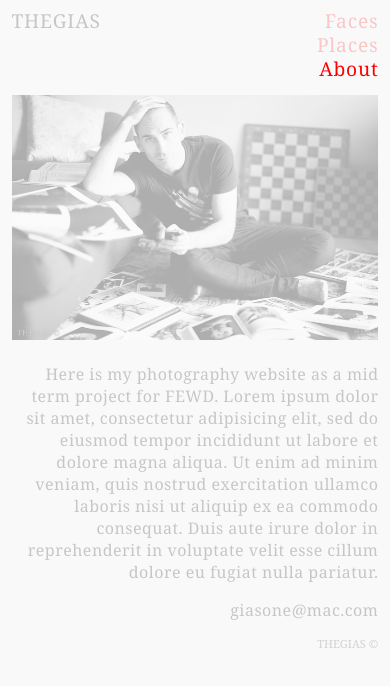
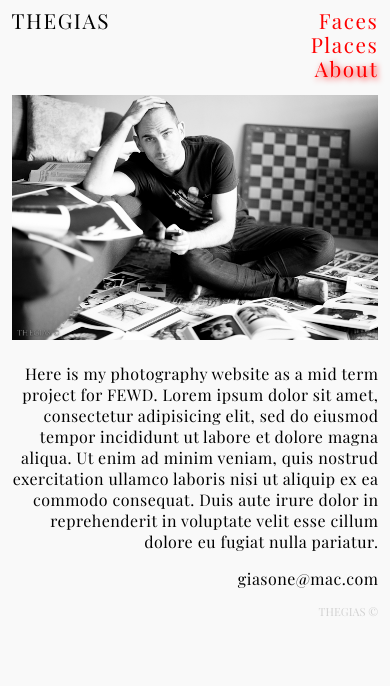
Before and after one commit to oneGias/THEGIAS-photography, a plain HTML site: page about.html in a window 390 px wide. Drawn offline with nearby package versions, Linux system fonts and the light colour scheme.

Commit message:
added Play Fair font, replaced opacity with text-shadow

```diff
--- a/about.html
+++ b/about.html
@@ -1,6 +1,7 @@
 <!doctype html>
 <html lang="en">
 	<head>
+		<link href='http://fonts.googleapis.com/css?family=Playfair+Display' rel='stylesheet' type='text/css'>
 		<meta charset="utf-8">
 		<meta name="description" content="Thegias photography, online portfolio">
 		<meta name="keywords" content="Giasone, Salati, Thegias, photo, photography, portfolio">
--- a/css/style.css
+++ b/css/style.css
@@ -4,7 +4,7 @@
 
 body {
 	background: rgb(249,249,249);
-	font-family: georgia,palatino,Arial,serif;
+	font-family: 'Playfair Display','Averia Serif Libre',georgia,palatino,Arial,serif;
 	font-size: 16px; /* default font size for your site */
 }
 
@@ -30,22 +30,23 @@ nav ul li a {
 	display: block;
 	text-decoration: none;
 	margin-bottom: 0.4rem;
-	opacity: 0.2;
 	color: black;
 	font-size: 1.4rem;
-	letter-spacing:0.15rem;
+	letter-spacing:0.2rem;
 }
 
 nav .menu li a {
 	color: red;
+	font-size: 1.3rem;
+	letter-spacing:0.1rem;
 }
 
 nav ul li a:hover {
-	opacity: 0.6;
+	text-shadow: 1px 1px 10px;
 }
 
 header .selected {
-	opacity: 1;
+	text-shadow: 2px 2px 6px;
 }
 
 
@@ -69,32 +70,32 @@ header .selected {
 	float: left;
 	margin: 1%;
 	width: 98%;
-	opacity: 0.3;
+	opacity: 1;
 }
 
 .twophotos li img{
 	float: left;
 	margin: 1%;
 	width: 48%;
-	opacity: 0.3;
+	opacity: 1;
 }
 
 .threephotos li img{
 	float: left;
 	margin: 1%;
 	width: 31.3%;
-	opacity: 0.3;
+	opacity: 1;
 }
 
 .fourphotos li img{
 	float: left;
 	margin: 1%;
 	width: 23%;
-	opacity: 0.3;
+	opacity: 1;
 }
 
 a:hover img{
-	opacity: 1;
+	opacity: 0.7;
 }
 
 /*****************************/
@@ -105,7 +106,7 @@ a:hover img{
 	float: left;
 	margin: 1%;
 	width: 98%;
-	opacity: 0.2;
+	opacity: 1;
 	font-size: 1.1rem;
 	letter-spacing:0.05rem;
 	text-align: right;
@@ -117,12 +118,12 @@ a:hover img{
 }
 
 #bio:hover{
-	opacity: 1;
+	opacity: 0.7;
 }
 
 #bio a:hover{
 	text-decoration: underline;
-	opacity: 1;
+	opacity: 0.7;
 }
 
 
@@ -145,7 +146,7 @@ footer p {
 /*       Media queries       */
 /*****************************/
 
-@media (max-width: 700px) {
+@media (max-width: 767px) {
 	header {
 		position: static;
 		width: 96%;
@@ -155,8 +156,8 @@ footer p {
 	nav ul li a {
 		display: inline-block;
 		float: right;
-		font-size: 1.2rem;
-		letter-spacing:0.05rem;
+		font-size: 1.3rem;
+		letter-spacing:0.1rem;
 		line-height: 1.1rem;
 	}
 
@@ -165,9 +166,14 @@ footer p {
 		margin-left: 1%;
 	}
 
+	nav .menu {
+		font-size: 1.2rem;
+		letter-spacing:0.1rem;
+	}
+
 	.menu {
+		float: right;
 		margin-right: 1%;
-		float: right;
 	}
 
 	#portfolio {
@@ -176,15 +182,10 @@ footer p {
 	}
 
 	footer p {
-	font-size: 0.7rem;
+		font-size: 0.7rem;
 	}
 
 	#bio {
-	font-size: 1rem;
-	letter-spacing:0.03rem;
+		font-size: 1rem;
+		letter-spacing:0.03rem;
 }
-
-
-/*****************************/
-/*  JS click through image   */
-/*****************************/
```
Also changed, not shown: faces.html (+1 -0 lines), index.html (+2 -1 lines), places.html (+1 -0 lines).
